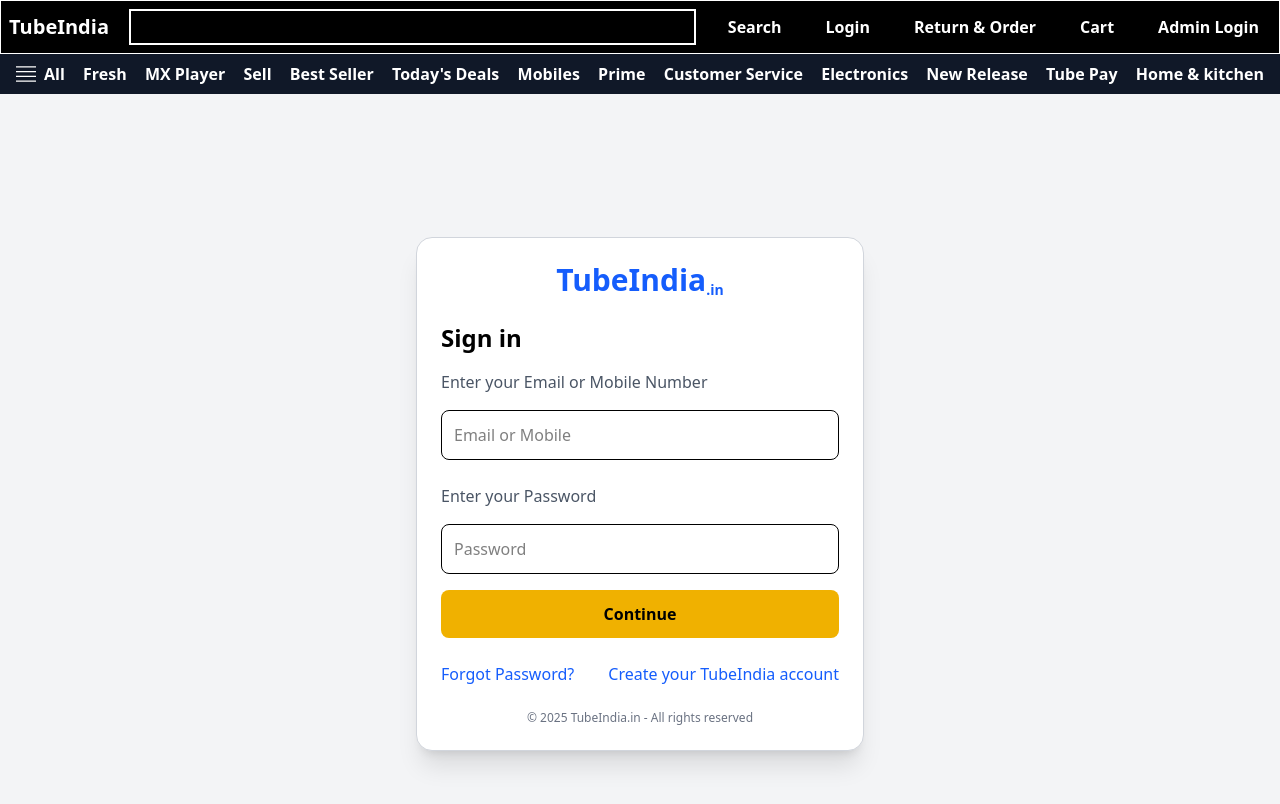
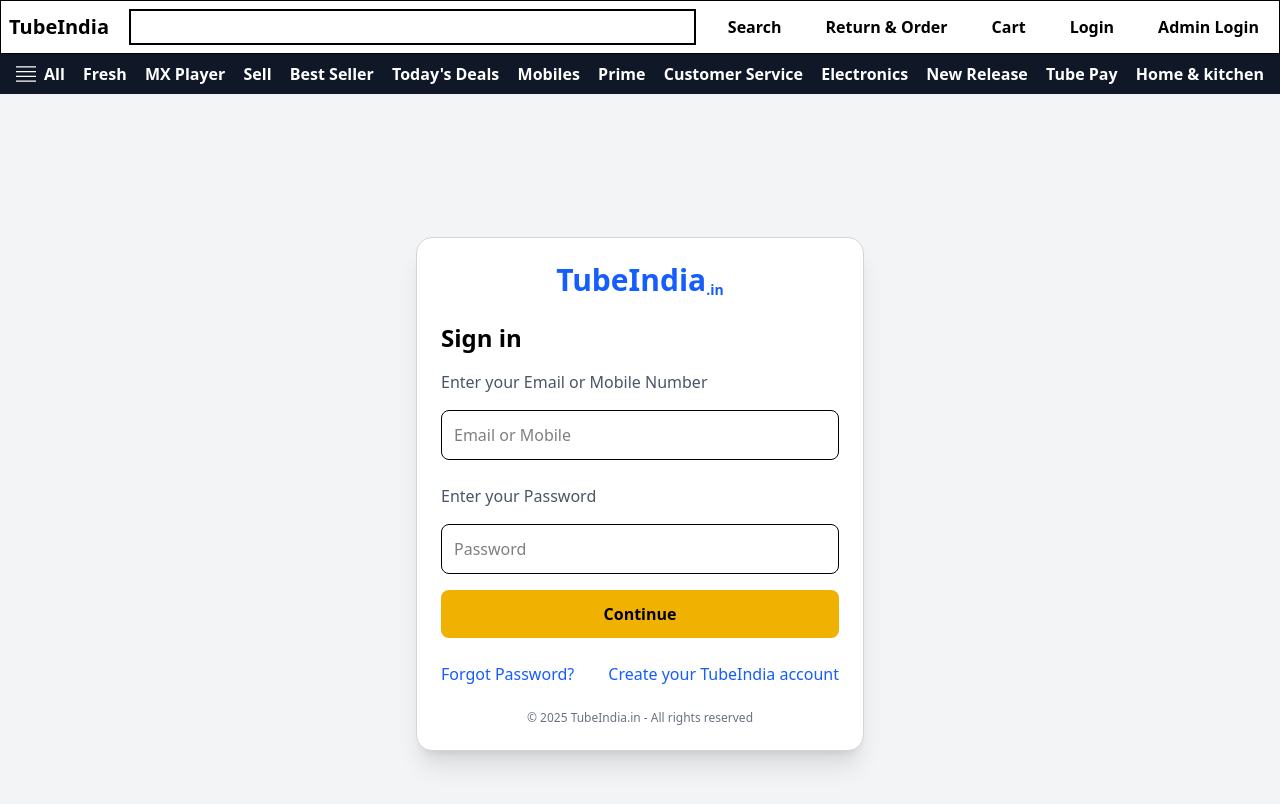
Before and after one commit to ParveenPasricha/tubeindia, a React (Vite) app: page /login in a window 1280 px wide. Shown: the top 804 px of the page. Built offline with nearby package versions, Linux system fonts and the light colour scheme.

Commit message:
Feature: Added Show Username Feature using Redux

```diff
--- a/src/assets/Components/Header.jsx
+++ b/src/assets/Components/Header.jsx
@@ -1,23 +1,57 @@
 import React from "react";
+import { useDispatch, useSelector } from "react-redux";
 import { Link } from "react-router-dom";
+import { logout } from "../Redux/authSlice";
 
 const Header = () => {
+  const user = useSelector((state) => state.auth.user);
+  const dispatch = useDispatch();
+  const handleLogout = () => {
+    dispatch(logout());
+  };
   return (
     <>
-      <div className="flex items-center bg-black text-white justify-between gap-5 border p-2 font-bold">
-        <Link to="/" className="text-left text-xl">TubeIndia</Link>
+      <div className="flex items-center text-black justify-between gap-5 border p-2 font-bold">
+        <Link to="/" className="text-left text-xl">
+          TubeIndia
+        </Link>
         <div className="flex-grow">
-          <input className="border-white border-2 w-full px-2 py-1 focus:bg-white  text-black" type="text" />
+          <input
+            className="border-black border-2 w-full px-2 py-1 focus:bg-black  text-white"
+            type="text"
+          />
         </div>
         <button className="hover:bg-gray-800 px-3 py-1 rounded">Search</button>
-        <Link to="/login" className="hover:bg-gray-800 px-3 py-1 rounded">
-          Login
-        </Link>
-        <Link to="/return&order" className="hover:bg-gray-800 px-3 py-1 rounded">
+
+        <Link
+          to="/return&order"
+          className="hover:bg-gray-800 px-3 py-1 rounded"
+        >
           Return & Order
         </Link>
-        <Link to="/cart" className="hover:bg-gray-800 px-3 py-1 rounded">Cart</Link>
-        <Link to="/admin" className="hover:bg-gray-800 px-3 py-1 rounded">Admin Login</Link>
+        <Link to="/cart" className="hover:bg-gray-800 px-3 py-1 rounded">
+          Cart
+        </Link>
+        {user ? (
+          <>
+            <h1 className="text-bold text-blue-600">Welcome, {user.name} </h1>
+            <button
+              onClick={handleLogout}
+              className="bg-red-600 px-3 py-1 rounded"
+            >
+              Logout
+            </button>
+          </>
+        ) : (
+          <>
+            <Link to="/login" className="hover:bg-gray-800 px-3 py-1 rounded">
+              Login
+            </Link>
+            <Link to="/admin" className="hover:bg-gray-800 px-3 py-1 rounded">
+              Admin Login
+            </Link>
+          </>
+        )}
       </div>
     </>
   );
--- a/src/assets/Components/Login.jsx
+++ b/src/assets/Components/Login.jsx
@@ -1,8 +1,11 @@
 import axios from "axios";
 import React, { useState } from "react";
+import { useDispatch } from "react-redux";
 import { Link, useNavigate } from "react-router-dom";
+import { login } from "../Redux/authSlice";
 
 const Login = () => {
+    const dispatch =  useDispatch()
     const navigate = useNavigate()
 
   const [input, setInput] = useState({
@@ -28,6 +31,13 @@
         {email: input.email, password: input.password}
       )
       console.log("Login Successfull" , response.data)
+      if(response.data.user){
+        dispatch(login(response.data.user))
+        navigate('/')
+      }
+      else{
+        alert("Login nhi hua hai error hai kuch")
+      }
       alert("login Successfully")
       navigate('/')
 
--- a/src/assets/Components/Slider.jsx
+++ b/src/assets/Components/Slider.jsx
@@ -1,6 +1,7 @@
 import React, { useEffect, useRef, useState } from "react";
 import { Swiper, SwiperSlide } from "swiper/react";
 import "swiper/css";
+import { MdSkipNext } from "react-icons/md";
 
 const Slider = () => {
   const images = [
@@ -61,7 +62,7 @@
         onClick={goToPrev}
         disabled={currentIndex === 0}
       >
-        Previous
+        <MdSkipNext className="rotate-180" />
       </button>
 
       {/* Next Button */}
@@ -70,7 +71,7 @@
         onClick={goToNext}
         disabled={currentIndex === images.length - 1}
       >
-        Next
+       <MdSkipNext />
       </button>
     </div>
   );
--- a/src/assets/Redux/Store.js
+++ b/src/assets/Redux/Store.js
@@ -1,12 +1,13 @@
 import { configureStore } from "@reduxjs/toolkit";
 import counterReducer from './Slice'  // ✅ import default reducer
 import cartReducer from './AddCartSlice'
+import authReducer from '../Redux/authSlice'
 
 const store = configureStore({
     reducer: {
         counter: counterReducer,
-        Cart: cartReducer
-    }
+        Cart: cartReducer,
+        auth: authReducer    }
 });
 
 export default store;
--- /dev/null
+++ b/src/assets/Redux/authSlice.js
@@ -0,0 +1,22 @@
+import { createSlice } from "@reduxjs/toolkit";
+
+const initialState = {
+    user: JSON.parse(localStorage.getItem("user")) || null, // Pehle se logged-in user ho sakta hai
+  };
+
+const authSlice = createSlice({
+    name: 'auth',
+    initialState,
+    reducers:{
+        login: (state, action)=>{
+            state.user = action.payload
+            localStorage.setItem("user", JSON.stringify(action.payload))
+        },
+        logout:(state)=>{
+            state.user = null
+            localStorage.removeItem("user")
+        }
+    }
+})
+export const {login, logout} = authSlice.actions
+export default authSlice.reducer
```
